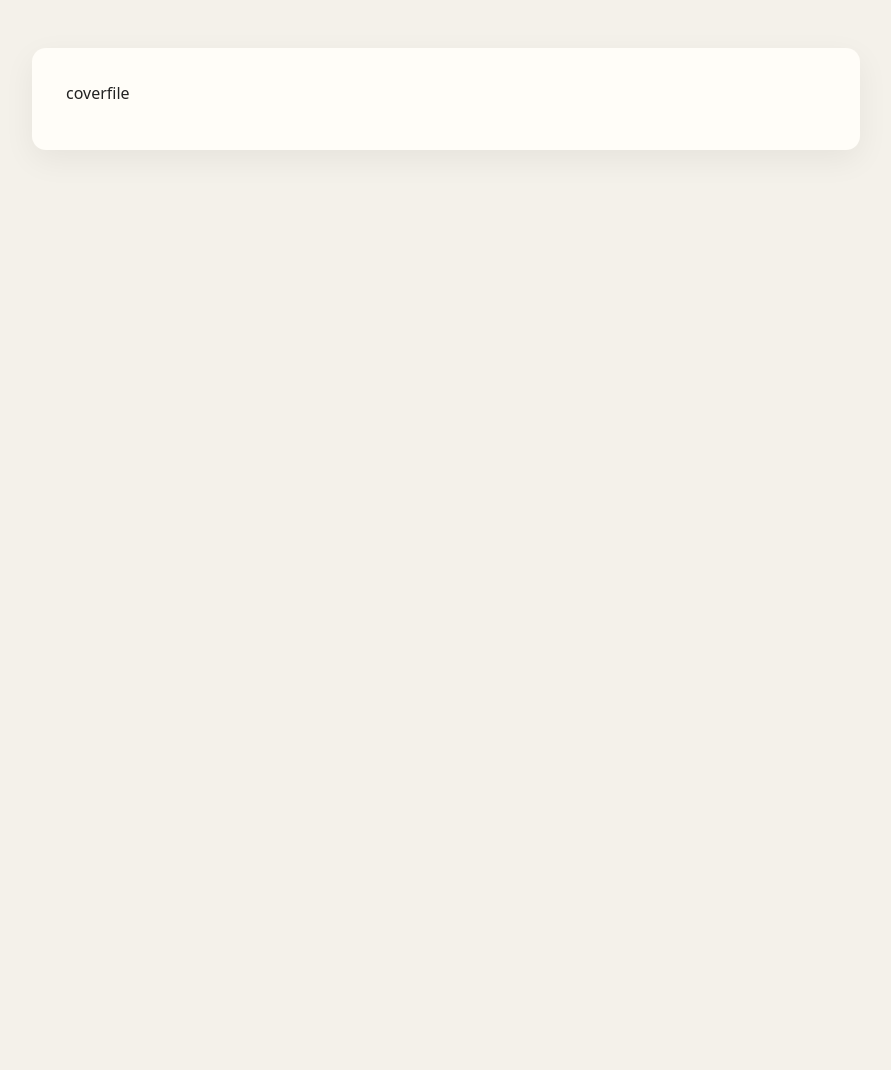
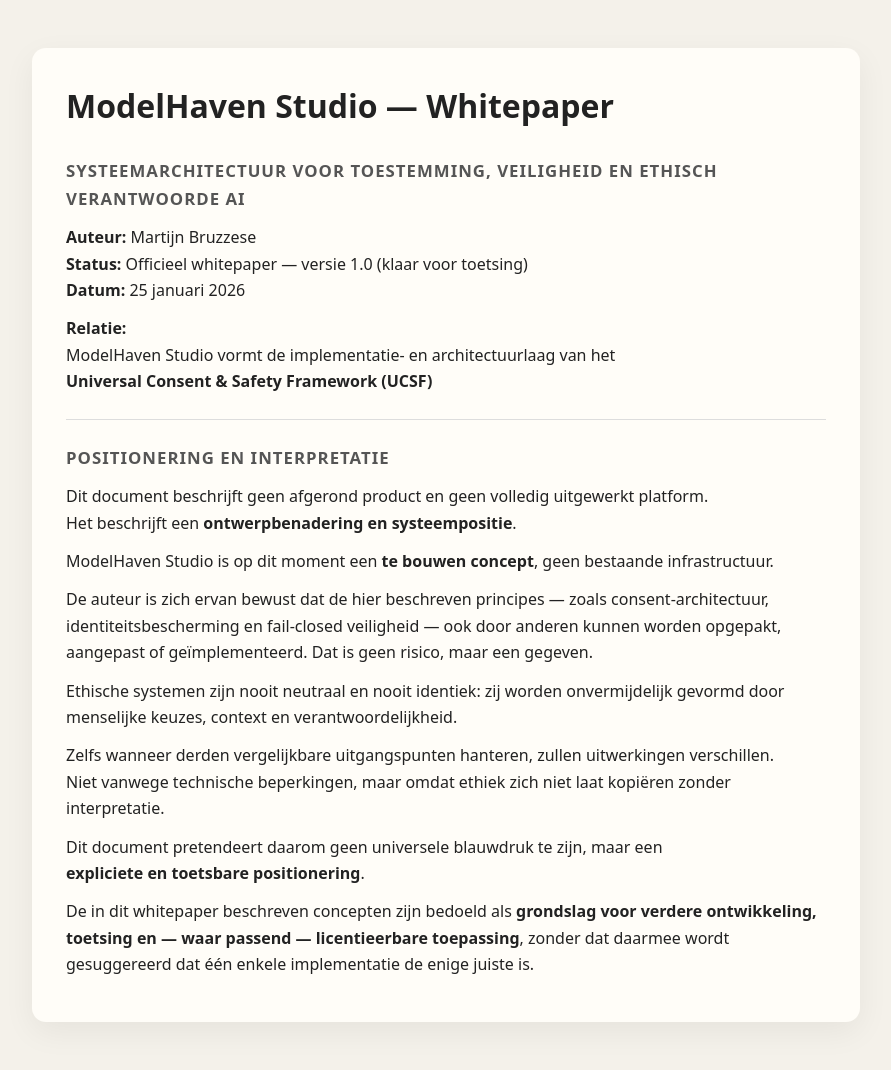
Before and after one commit to MartijnBruzzese/ModelHaven-Studio, a Jekyll site: the page built from WHITE_PAPERS/NL/MODELHAVEN_STUDIO_NL/00_COVER.md, in a window 1280 px wide. Shown: the whole page, without its empty margins (194-1085 px from the left). Built offline with Jekyll 4.4.1, drawn with Linux system fonts in a browser that asks for light colours; our own code applies the rules of GitHub Pages for plain Markdown files; before the commit the page ends 900 px from its top, so only the background shows below that.

Commit message:
Update 00_COVER.md

```diff
--- a/WHITE_PAPERS/NL/MODELHAVEN_STUDIO_NL/00_COVER.md
+++ b/WHITE_PAPERS/NL/MODELHAVEN_STUDIO_NL/00_COVER.md
@@ -1 +1,31 @@
-coverfile
+# ModelHaven Studio — Whitepaper
+## Systeemarchitectuur voor Toestemming, Veiligheid en Ethisch Verantwoorde AI
+
+**Auteur:** Martijn Bruzzese
+**Status:** Officieel whitepaper — versie 1.0 (klaar voor toetsing)
+**Datum:** 25 januari 2026
+
+**Relatie:**
+ModelHaven Studio vormt de implementatie- en architectuurlaag van het
+**Universal Consent & Safety Framework (UCSF)**
+
+---
+
+## Positionering en interpretatie
+
+Dit document beschrijft geen afgerond product en geen volledig uitgewerkt platform.
+Het beschrijft een **ontwerpbenadering en systeempositie**.
+
+ModelHaven Studio is op dit moment een **te bouwen concept**, geen bestaande infrastructuur.
+
+De auteur is zich ervan bewust dat de hier beschreven principes — zoals consent-architectuur, identiteitsbescherming en fail-closed veiligheid — ook door anderen kunnen worden opgepakt, aangepast of geïmplementeerd. Dat is geen risico, maar een gegeven.
+
+Ethische systemen zijn nooit neutraal en nooit identiek: zij worden onvermijdelijk gevormd door menselijke keuzes, context en verantwoordelijkheid.
+
+Zelfs wanneer derden vergelijkbare uitgangspunten hanteren, zullen uitwerkingen verschillen.
+Niet vanwege technische beperkingen, maar omdat ethiek zich niet laat kopiëren zonder interpretatie.
+
+Dit document pretendeert daarom geen universele blauwdruk te zijn, maar een
+**expliciete en toetsbare positionering**.
+
+De in dit whitepaper beschreven concepten zijn bedoeld als **grondslag voor verdere ontwikkeling, toetsing en — waar passend — licentieerbare toepassing**, zonder dat daarmee wordt gesuggereerd dat één enkele implementatie de enige juiste is.
```
